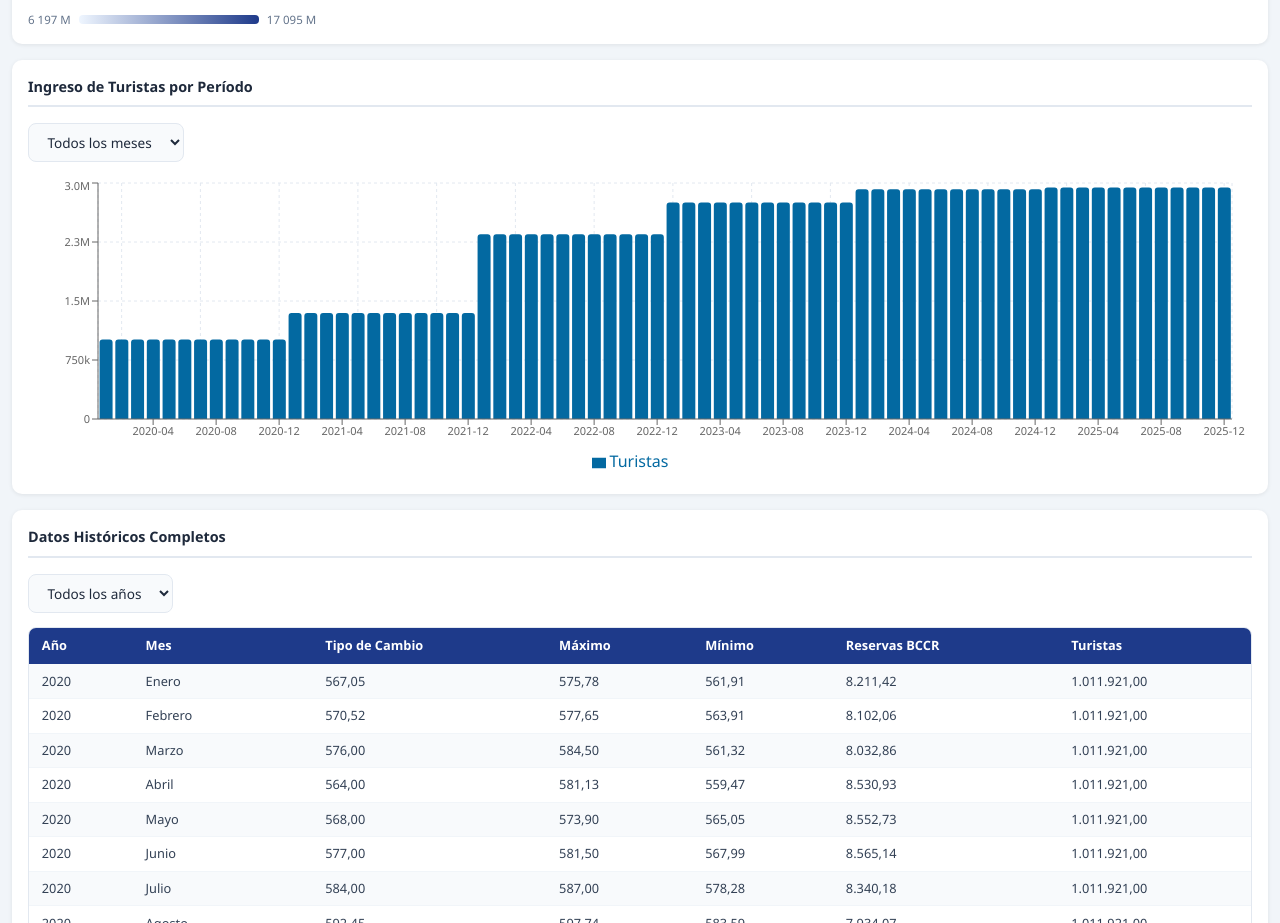
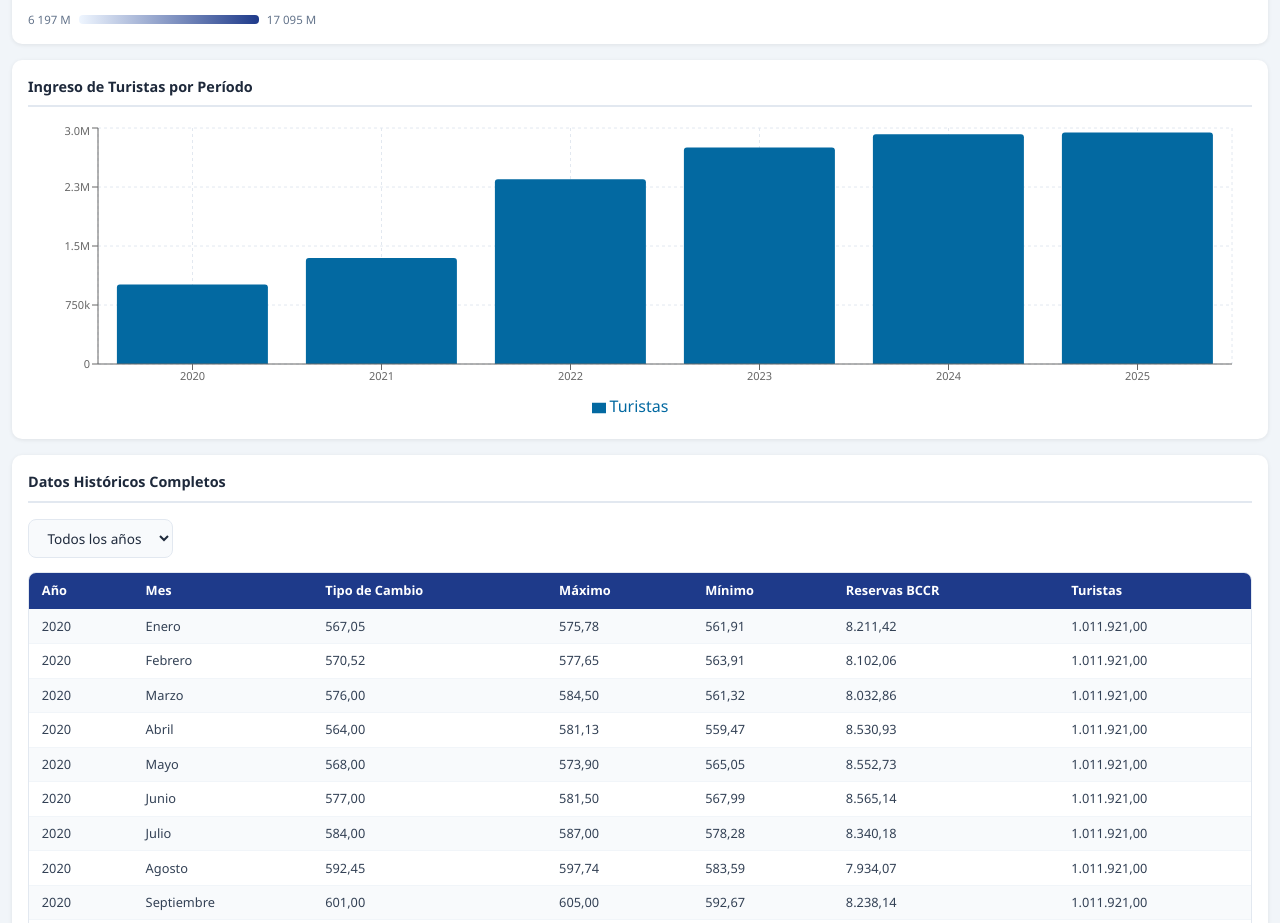
Before and after one commit to nangeel/VI_Dashboard-de-Indicadores-Econ-micos-CR, a React (Vite) app: page / in a window 1280 px wide. Shown: the part 890-1813 px from the top of the page. Built offline with nearby package versions, Linux system fonts and the light colour scheme.

Commit message:
cambio en dashboard

```diff
--- a/src/components/Dashboard.jsx
+++ b/src/components/Dashboard.jsx
@@ -236,17 +236,16 @@ export default function Dashboard() {
   , [data]);
 
   // Barras turistas
-  const [filterMesTuristas, setFilterMesTuristas] = useState('');
-
   const turistasData = useMemo(() => {
-    const base = [...data]
-      .filter(d => !filterMesTuristas || d.mes === filterMesTuristas)
-      .sort((a, b) => a.año - b.año || ORDEN_MESES.indexOf(a.mes) - ORDEN_MESES.indexOf(b.mes));
-    return base.map(d => ({
-      periodo:  `${d.año}-${String(ORDEN_MESES.indexOf(d.mes) + 1).padStart(2, '0')}`,
-      Turistas: d.turistas,
+    const map = {};
+    data.forEach(({ año, turistas }) => {
+      if (!map[año]) map[año] = turistas;
+    });
+    return Object.keys(map).sort().map(año => ({
+      periodo: año,
+      Turistas: map[año],
     }));
-  }, [data, filterMesTuristas]);
+  }, [data]);
 
   // KPIs
   const kpis = useMemo(() => {
@@ -319,22 +318,12 @@ export default function Dashboard() {
         {/* ── Barras Turistas ── */}
         <div className="chart-card">
           <h3 className="chart-title">Ingreso de Turistas por Período</h3>
-          <div className="table-filters" style={{ marginBottom: '1rem' }}>
-            <select
-              className="table-select"
-              value={filterMesTuristas}
-              onChange={e => setFilterMesTuristas(e.target.value)}
-            >
-              <option value="">Todos los meses</option>
-              {ORDEN_MESES.map(m => <option key={m} value={m}>{m}</option>)}
-            </select>
-          </div>
           <ResponsiveContainer width="100%" height={300}>
             <BarChart data={turistasData} margin={{ top: 5, right: 20, left: 10, bottom: 5 }}>
               <CartesianGrid strokeDasharray="3 3" stroke={C.border} />
               <XAxis dataKey="periodo" tick={{ fontSize: 11 }} />
               <YAxis tick={{ fontSize: 11 }} tickFormatter={v => v >= 1000000 ? `${(v/1000000).toFixed(1)}M` : v >= 1000 ? `${(v/1000).toFixed(0)}k` : v} width={60} />
-              <Tooltip content={<CustomTooltip prefix="" suffix="" dec={0} labelFormatter={v => { const [y, m] = v.split('-'); return `${MESES_CORTO[+m - 1]} ${y}`; }} />} />
+              <Tooltip content={<CustomTooltip prefix="" suffix="" dec={0} />} />
               <Legend />
               <Bar dataKey="Turistas" fill={C.turistas} radius={[3, 3, 0, 0]} />
             </BarChart>
```
